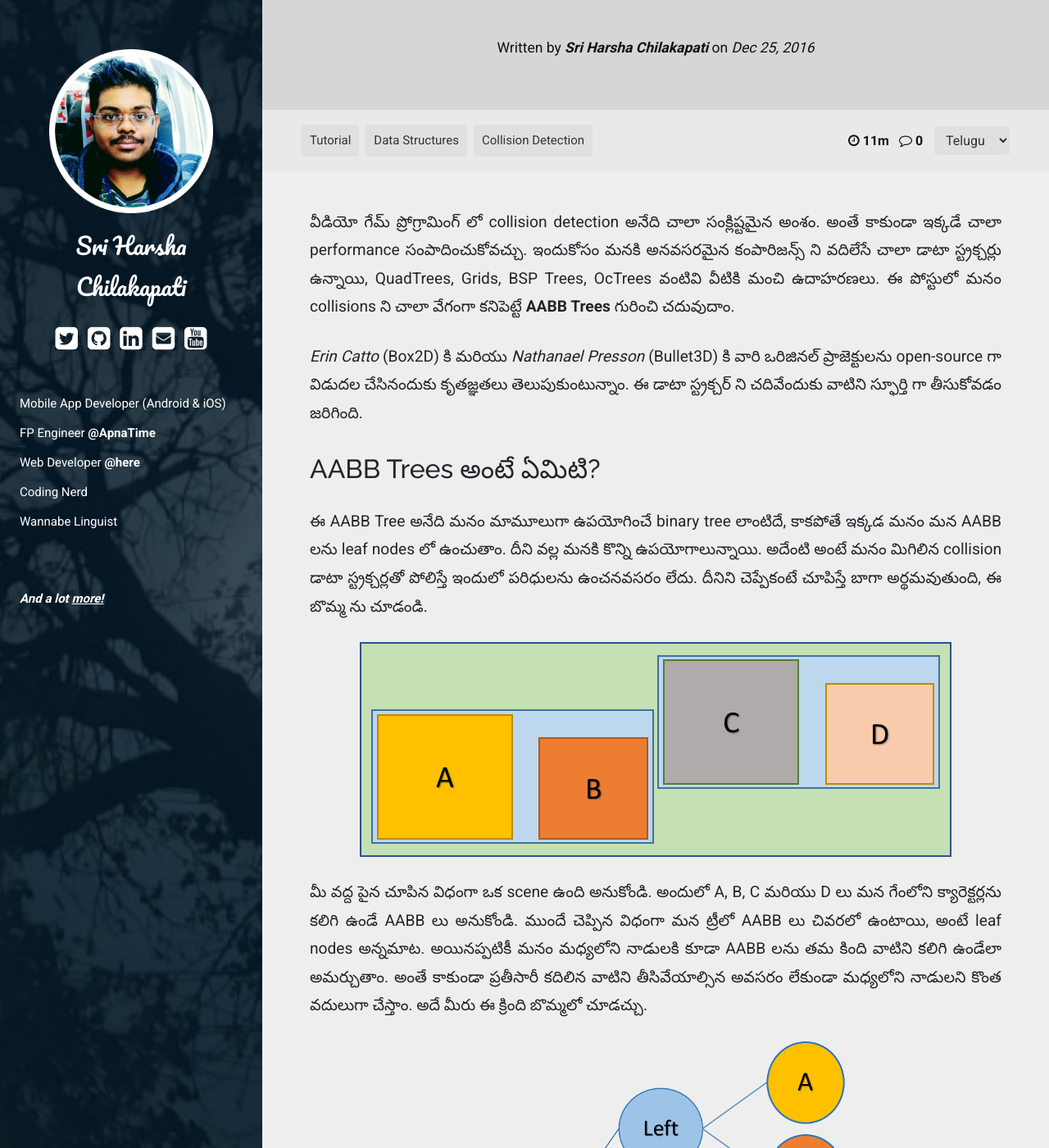
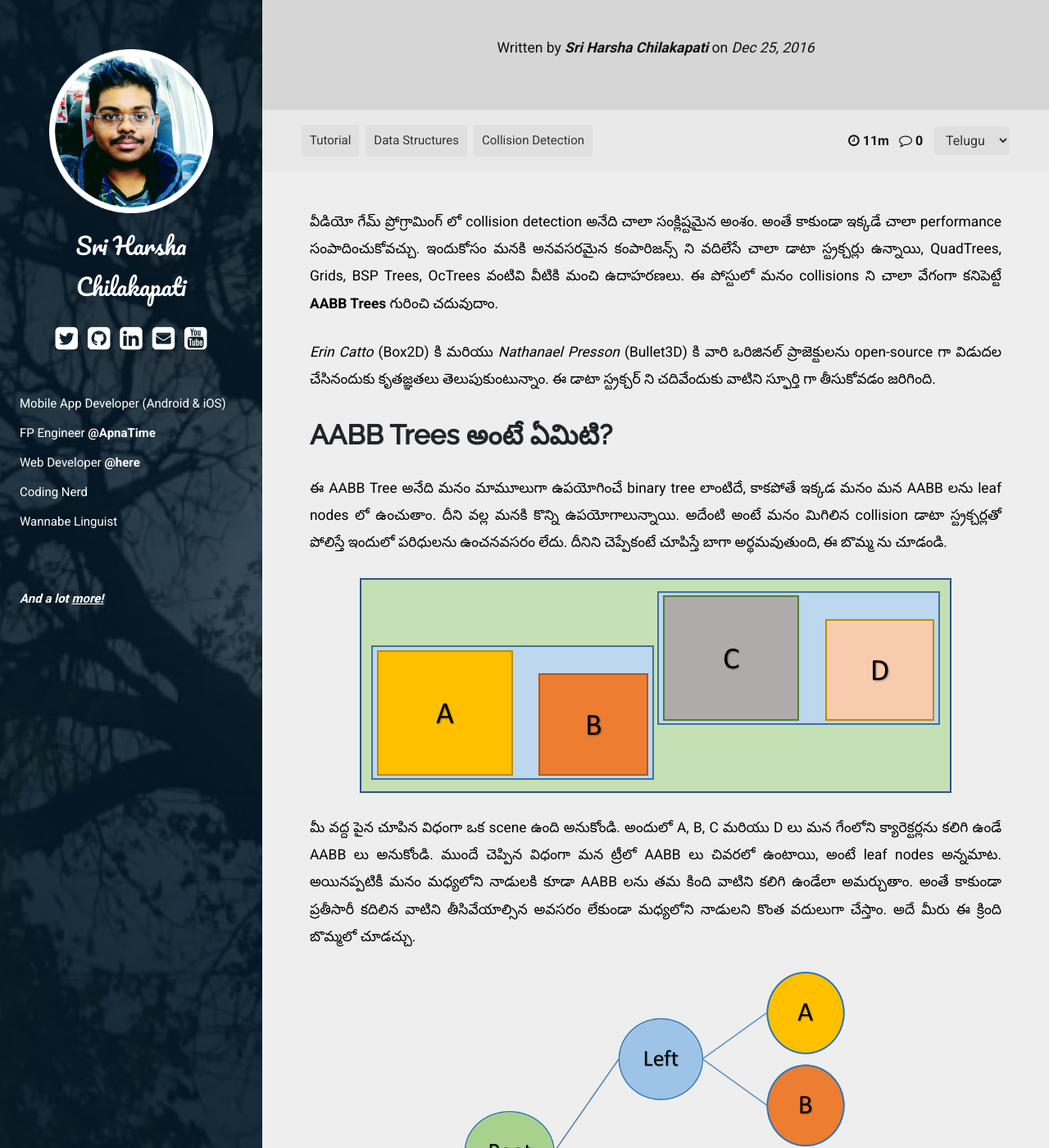
Before and after one commit to sriharshachilakapati/sriharshachilakapati.github.io, a Jekyll site: the page built from _posts/2016-12-25-collision-detection-kosam-aabb-trees.md, in a window 1280 px wide and 1400 px high, scrolled down 193 px. Shown: the whole window at 82% size. Built offline with Jekyll 4.4.1, drawn with Linux system fonts in a browser that asks for light colours; nearby versions of some CDN libraries; some web fonts are replaced; comment, search, counter and statistics services are not loaded.

Commit message:
Fixed type setting issues in Telugu font

```diff
--- a/_data/google-fonts.yml
+++ b/_data/google-fonts.yml
@@ -14,5 +14,5 @@
 te:
   subset: telugu
   fonts:
-    - name: Mallanna
+    - name: Noto Sans Telugu
     - name: Suravaram
--- a/_layouts/default.html
+++ b/_layouts/default.html
@@ -18,7 +18,7 @@
         <div class="wrapper flex-column flex-grow-1">
             {% include components/navigation/navbar.html %}
 
-            <div id="content">
+            <div id="content" class="{{ page.lang }}">
                 {{ content | replace: '<img ', '<img loading="lazy" '}}
             </div>
 
--- a/_sass/_blog.scss
+++ b/_sass/_blog.scss
@@ -68,6 +68,10 @@
     line-height: 97px;
 }
 
+.te .blog-title {
+    font-family: Pacifico, Suravaram;
+}
+
 .blog-subtitle {
     font-family: Roboto;
     font-size: 20px;
@@ -95,3 +99,8 @@
     border: none;
     border-radius: 4px;
 }
+
+article > p > img {
+    display: block;
+    margin: 1.2em auto;
+}
--- a/_sass/_typesetting.scss
+++ b/_sass/_typesetting.scss
@@ -30,7 +30,7 @@
 }
 
 pre code {
-    font-size: 1.13em;
+    font-size: 1rem;
 }
 
 body {
@@ -40,16 +40,17 @@
     line-height: 1.8em;
 }
 
-.te p {
-    font-family: 'Mallanna', sans-serif;
-    font-size: 1.25em;
-    line-height: 1.3em;
-    font-weight: 500;
+.te article p {
+    font-family: 'Roboto', 'Noto Sans Telugu';
+    font-size: 13pt;
+    line-height: 25pt;
     color: #000;
 }
 
-.te h1, .te h2, .te h3, .te h4, .te h5, .te h6 {
+.te article h1, .te article h2, .te article h3, .te article h4, .te article h5, .te article h6 {
     font-family: 'Raleway', 'Suravaram', sans-serif;
+    font-size: 25pt;
+    font-weight: 700;
 }
 
 b {
```
